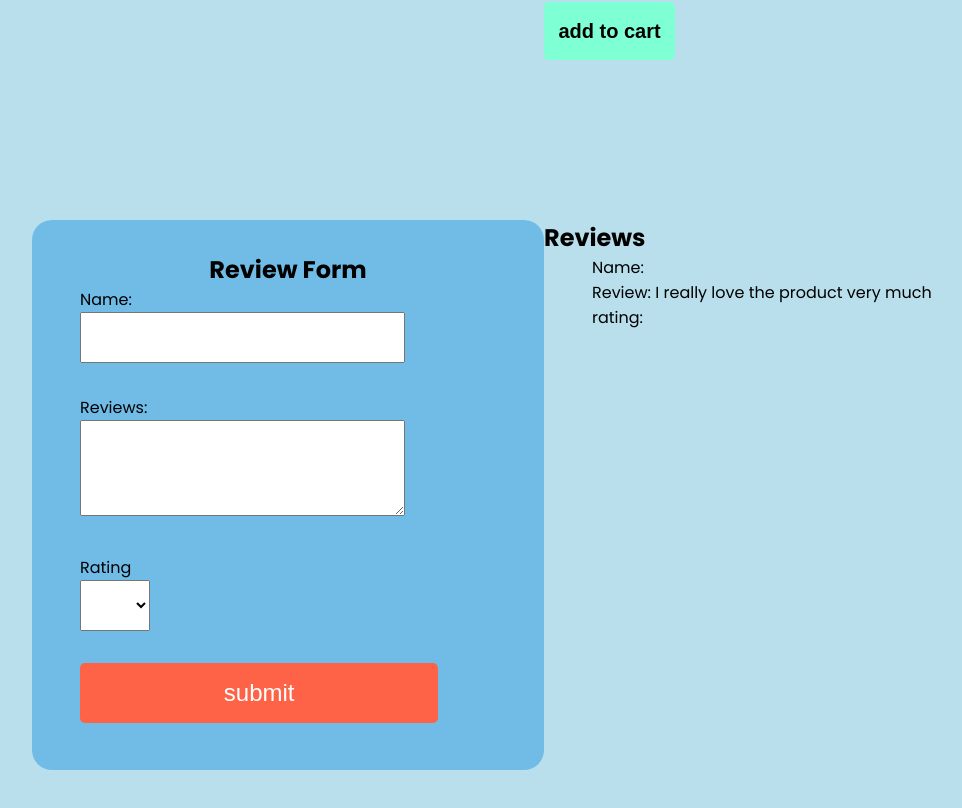
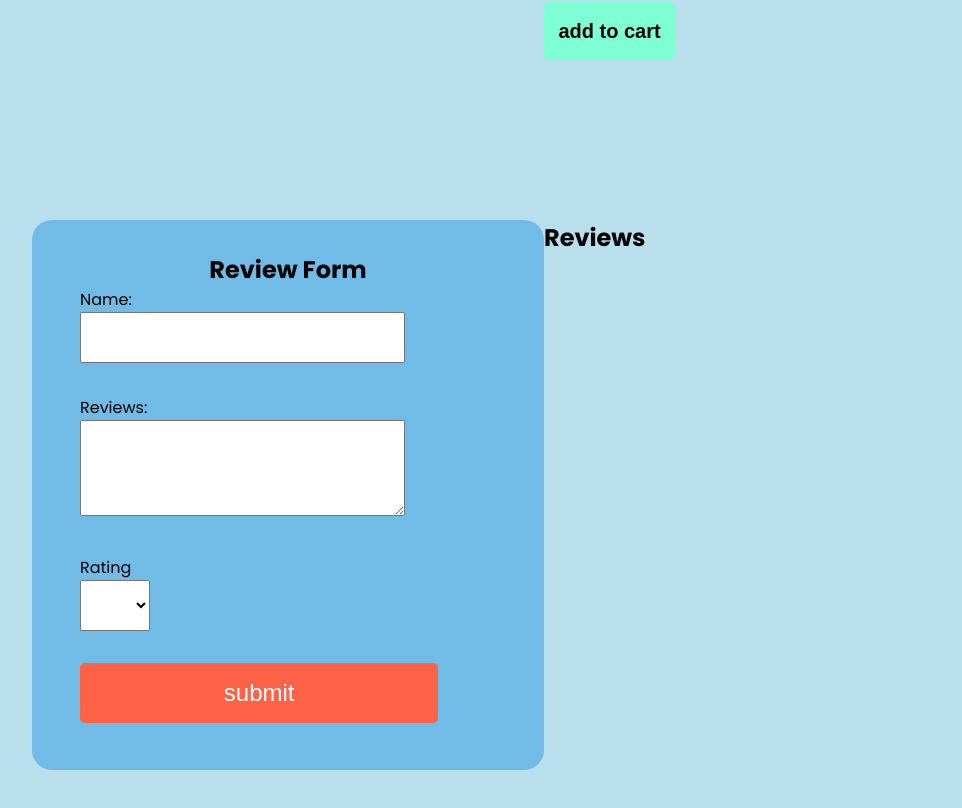
Before and after one commit to Obaayaa-1988/Vuejs2-Product-Project, a Vue app: page / in a window 1280 px wide. Shown: the part 876-1684 px from the top of the page, without its empty margins (96-1058 px from the left). Built offline with nearby package versions, Linux system fonts and the light colour scheme.

Commit message:
v for to loop throught reviews array from parent component

```diff
--- a/src/components/ReviewPage.vue
+++ b/src/components/ReviewPage.vue
@@ -38,10 +38,10 @@
 
         <div class="review-width">
             <h2>Reviews</h2>
-            <div class="review-card">
-                <p>Name: {{ name }}</p>
-                <p> Review: I really love the product very much</p>
-                <p>rating: {{ rating }}</p>
+            <div class="review-card" v-for="review in reviews" :key="review">
+                <p>Name: {{ review.name }}</p>
+                <p> Review: {{ review.reviews }}</p>
+                <p>rating: {{ review.rating }}</p>
 
             </div>
         </div>
@@ -58,7 +58,7 @@ export default {
     data (){
         return{
             name: null,
-            review: null,
+            reviews: null,
             rating: null
         }
     },
@@ -68,13 +68,13 @@ export default {
             let productReview = { /**now we have to send the review to our parent component app.vue, in other words we cannot display the reviews, name and ratin on
                                     on our own, so to send this method and data we use custome events $emit to tranfer the data from child to parent component */
                 name: this.name,
-                review: this.review,
+                reviews: this.reviews,
                 rating: this.rating
             }
 
             this.$emit("review-submitted", productReview)
             this.name = null,
-            this.review = null,
+            this.reviews = null,
             this.rating = null
         }
 
```
